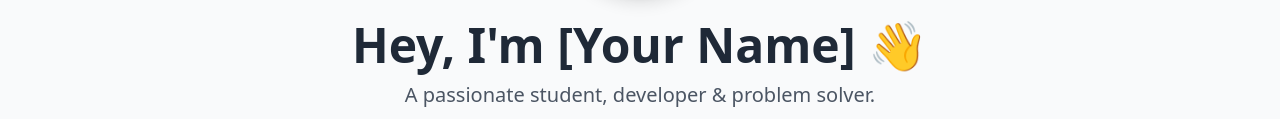
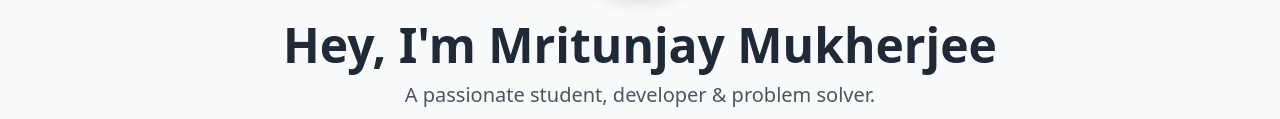
Before and after one commit to MritunjayMukherjee/portfolio, a plain HTML site: page index.html in a window 1280 px wide. Shown: the part 308-427 px from the top of the page. Drawn offline with nearby package versions, Linux system fonts and the light colour scheme.

Commit message:
Update index.html

```diff
--- a/index.html
+++ b/index.html
@@ -24,7 +24,7 @@
         <div class="relative w-44 h-44 rounded-full overflow-hidden border-2 border-brown-500 shadow-lg">
             <img src="your-image.jpg" alt="Your Picture" class="w-full h-full object-cover">
         </div>
-        <h2 class="text-5xl font-extrabold mt-6 text-gray-800">Hey, I'm [Your Name] 👋</h2>
+        <h2 class="text-5xl font-extrabold mt-6 text-gray-800">Hey, I'm Mritunjay Mukherjee </h2>
         <p class="text-xl text-gray-600 mt-3">A passionate student, developer & problem solver.</p>
         <a href="projects.html" class="mt-6 px-6 py-3 bg-brown-700 text-white text-lg font-semibold rounded-lg shadow-md hover:bg-brown-800 transition">View My Work</a>
     </section>
```
